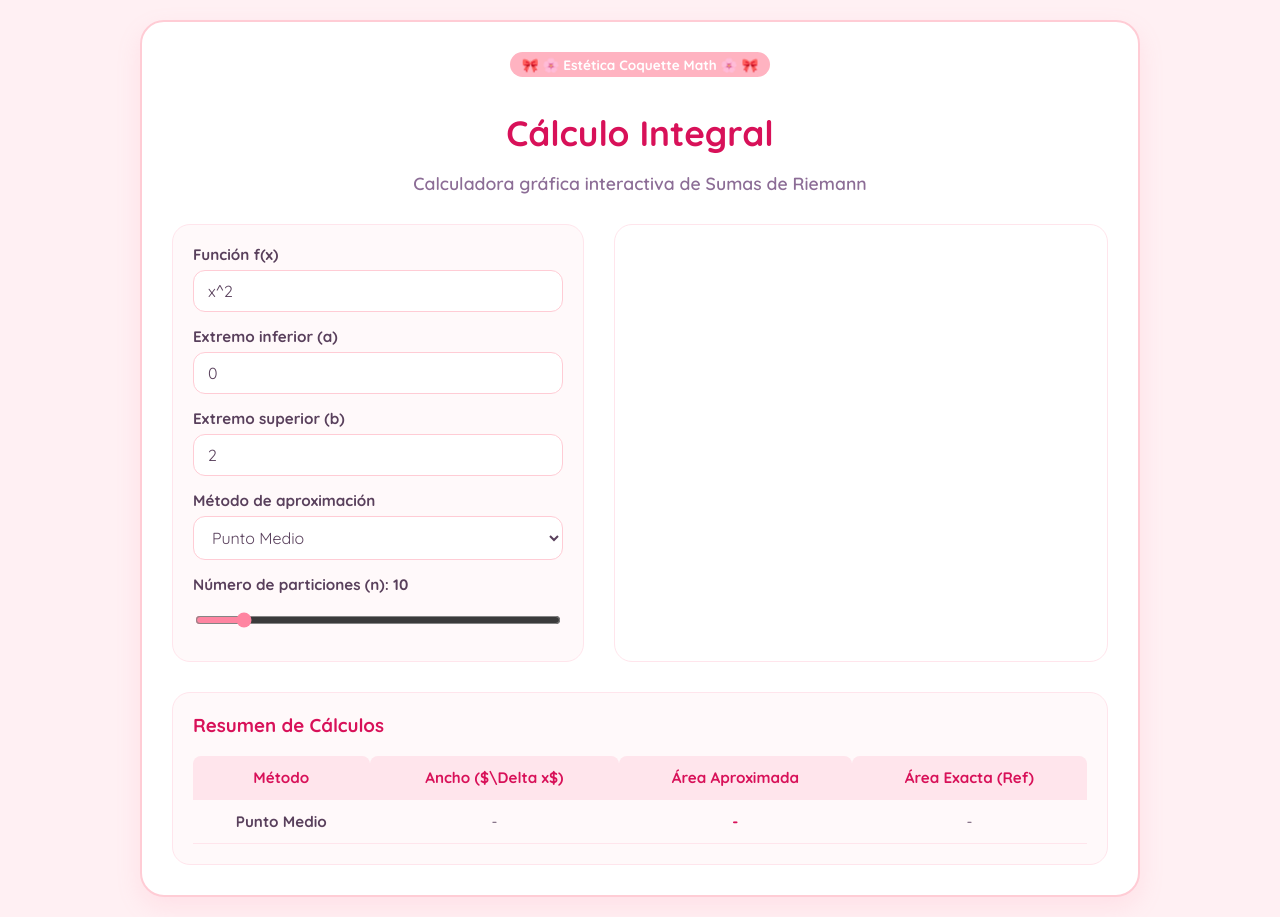
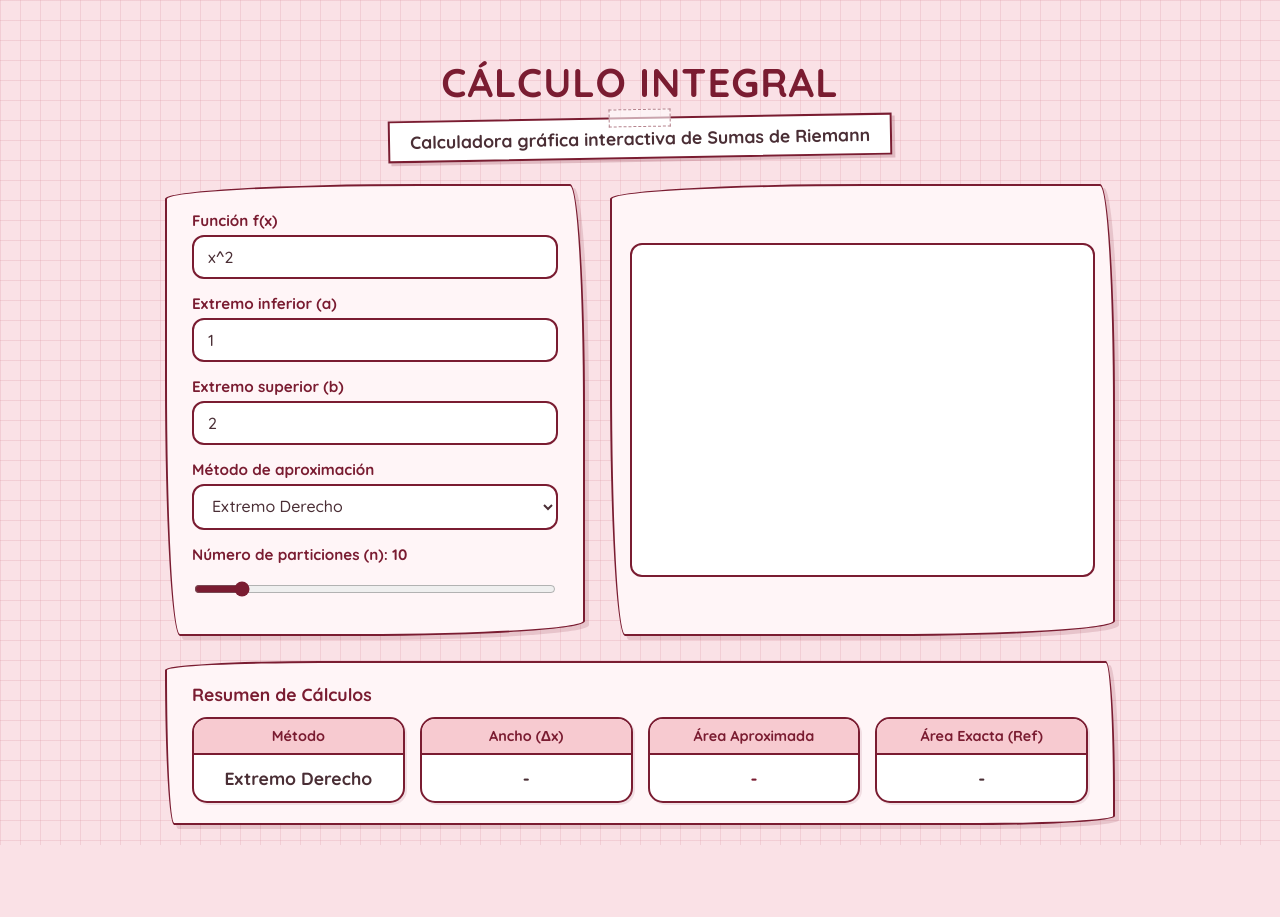
Before and after one commit to yoselinlidia-byte/Calculadora-gr-fica-de-Sumas-de-Riemann, a plain HTML site: page index.html in a window 1280 px wide. After the commit the page ends 845 px from the top, so only its background shows below. Drawn offline with nearby package versions, Linux system fonts and the light colour scheme.

Commit message:
Update index.html

```diff
--- a/index.html
+++ b/index.html
@@ -3,29 +3,32 @@
 <head>
     <meta charset="UTF-8">
     <meta name="viewport" content="width=device-width, initial-scale=1.0">
-    <title>Calculadora de Sumas de Riemann 🎀 Coquette</title>
+    <title>Cálculo Integral - Sumas de Riemann</title>
     <!-- Chart.js para la gráfica interactiva -->
     <script src="https://cdn.jsdelivr.net/npm/chart.js"></script>
     <!-- Math.js para evaluar funciones de forma segura -->
     <script src="https://cdnjs.cloudflare.com/ajax/libs/mathjs/11.8.0/math.js"></script>
-    <!-- Fuentes bonitas de Google Fonts -->
-    <link href="https://fonts.googleapis.com/css2?family=Quicksand:wght@400;600;700&display=swap" rel="stylesheet">
+    <!-- Fuentes estilo escrito a mano y limpias -->
+    <link href="https://fonts.googleapis.com/css2?family=Quicksand:wght@500;700&display=swap" rel="stylesheet">
 
     <style>
         :root {
-            --bg-color: #fff0f3;
-            --card-bg: #ffffff;
-            --primary-color: #ffb3c1;
-            --secondary-color: #ff85a1;
-            --accent-color: #d81159;
-            --text-color: #59405c;
-            --input-border: #ffccd5;
-            --shadow: 0 10px 25px rgba(255, 131, 161, 0.15);
+            --bg-grid: #f3d6dc;
+            --main-title: #7a1c31;
+            --card-bg: #fff5f7;
+            --border-sketch: #7a1c31;
+            --text-color: #4a2e35;
+            --accent-pink: #e2879c;
         }
 
         body {
             font-family: 'Quicksand', sans-serif;
-            background-color: var(--bg-color);
+            background-color: #fae1e6;
+            /* Fondo cuadriculado estilo libreta */
+            background-image:
+                linear-gradient(to right, rgba(222, 160, 172, 0.3) 1px, transparent 1px),
+                linear-gradient(to bottom, rgba(222, 160, 172, 0.3) 1px, transparent 1px);
+            background-size: 20px 20px;
             color: var(--text-color);
             margin: 0;
             padding: 20px;
@@ -36,36 +39,58 @@
 
         .container {
             width: 100%;
-            max-width: 1000px;
-            background: var(--card-bg);
-            border-radius: 24px;
-            box-shadow: var(--shadow);
-            padding: 30px;
-            box-sizing: border-box;
-            border: 2px solid #ffccd5;
+            max-width: 950px;
+            display: flex;
+            flex-direction: column;
+            gap: 25px;
         }
 
         header {
             text-align: center;
-            margin-bottom: 30px;
+            position: relative;
+            margin-top: 10px;
         }
 
         h1 {
-            color: var(--accent-color);
-            font-size: 2.2rem;
+            color: var(--main-title);
+            font-size: 2.5rem;
+            font-weight: 700;
+            letter-spacing: 1px;
             margin-bottom: 5px;
+            text-transform: uppercase;
         }
 
-        header p {
-            color: #8c6d96;
+        /* Efecto de nota adhesiva con cinta en el subtítulo */
+        .tape-banner {
+            display: inline-block;
+            background: #ffffff;
+            border: 2px solid var(--border-sketch);
+            padding: 8px 20px;
+            font-weight: 700;
             font-size: 1.1rem;
-            font-weight: 600;
+            color: var(--text-color);
+            box-shadow: 3px 3px 0px rgba(122, 28, 49, 0.2);
+            position: relative;
+            transform: rotate(-1deg);
+            margin-top: 5px;
+        }
+
+        .tape-banner::before {
+            content: "";
+            position: absolute;
+            top: -10px;
+            left: 50%;
+            transform: translateX(-50%);
+            width: 60px;
+            height: 16px;
+            background-color: rgba(255, 255, 255, 0.6);
+            border: 1px dashed #b5838d;
         }
 
         .main-grid {
             display: grid;
             grid-template-columns: 1fr 1.2fr;
-            gap: 30px;
+            gap: 25px;
         }
 
         @media (max-width: 768px) {
@@ -74,11 +99,13 @@
             }
         }
 
-        .controls-panel {
-            background-color: #fff9fa;
-            padding: 20px;
-            border-radius: 18px;
-            border: 1px solid #ffe5ec;
+        /* Tarjetas estilo libreta con borde dibujado */
+        .sketch-card {
+            background-color: var(--card-bg);
+            border: 2.5px solid var(--border-sketch);
+            border-radius: 255px 15px 225px 15px/15px 225px 15px 255px; /* Bordes irregulares orgánicos estilo libreta */
+            padding: 25px;
+            box-shadow: 4px 4px 0px rgba(122, 28, 49, 0.15);
             display: flex;
             flex-direction: column;
             gap: 15px;
@@ -87,99 +114,89 @@
         .control-group {
             display: flex;
             flex-direction: column;
-            gap: 6px;
+            gap: 5px;
         }
 
         label {
             font-weight: 700;
             font-size: 0.95rem;
-            color: var(--text-color);
+            color: var(--main-title);
         }
 
         input, select {
             padding: 10px 14px;
             border-radius: 12px;
-            border: 1px solid var(--input-border);
-            background-color: #fff;
+            border: 2px solid var(--border-sketch);
+            background-color: #ffffff;
             font-family: 'Quicksand', sans-serif;
             font-size: 1rem;
             color: var(--text-color);
             outline: none;
-            transition: all 0.3s ease;
-        }
-
-        input:focus, select:focus {
-            border-color: var(--secondary-color);
-            box-shadow: 0 0 8px rgba(255, 133, 161, 0.3);
-        }
-
-        .slider-container {
-            display: flex;
-            flex-direction: column;
-            gap: 5px;
         }
 
         input[type="range"] {
-            accent-color: var(--secondary-color);
+            accent-color: var(--main-title);
             cursor: pointer;
+            border: none;
+            background: transparent;
         }
 
-        .chart-panel {
-            background: #fff;
-            border-radius: 18px;
-            padding: 15px;
-            border: 1px solid #ffe5ec;
-            display: flex;
-            flex-direction: column;
-            justify-content: center;
-            align-items: center;
+        .chart-container {
             position: relative;
-            min-height: 400px;
+            width: 100%;
+            height: 320px;
+            background: #ffffff;
+            border: 2px solid var(--border-sketch);
+            border-radius: 12px;
+            padding: 5px;
         }
 
-        canvas {
-            width: 100% !important;
-            height: auto !important;
-            max-height: 450px;
+        /* Sección de Resultados Estilo Cuadros Separados */
+        .results-container {
+            background-color: var(--card-bg);
+            border: 2.5px solid var(--border-sketch);
+            border-radius: 255px 15px 225px 15px/15px 225px 15px 255px;
+            padding: 20px 25px;
+            box-shadow: 4px 4px 0px rgba(122, 28, 49, 0.15);
         }
 
-        .results-section {
-            margin-top: 30px;
-            background: #fff9fa;
-            border-radius: 18px;
-            padding: 20px;
-            border: 1px solid #ffe5ec;
+        .results-title {
+            color: var(--main-title);
+            font-weight: 700;
+            font-size: 1.1rem;
+            margin-bottom: 12px;
+            margin-top: 0;
         }
 
-        .results-table {
-            width: 100%;
-            border-collapse: collapse;
-            margin-top: 10px;
-            text-align: center;
+        .results-grid {
+            display: grid;
+            grid-template-columns: repeat(auto-fit, minmax(180px, 1fr));
+            gap: 15px;
         }
 
-        .results-table th, .results-table td {
-            padding: 12px;
-            border-bottom: 1px solid #ffe5ec;
-            font-size: 0.95rem;
+        .result-box {
+            background: #ffffff;
+            border: 2px solid var(--border-sketch);
+            border-radius: 15px;
+            text-align: center;
+            overflow: hidden;
+            box-shadow: 2px 2px 0px rgba(122, 28, 49, 0.1);
         }
 
-        .results-table th {
-            color: var(--accent-color);
+        .result-box-header {
+            background-color: #f7cad0;
+            color: var(--main-title);
             font-weight: 700;
-            background-color: #ffe5ec;
-            border-radius: 8px 8px 0 0;
+            font-size: 0.9rem;
+            padding: 8px;
+            border-bottom: 2px solid var(--border-sketch);
         }
 
-        .ribbon-tag {
-            display: inline-block;
-            background: var(--primary-color);
-            color: #fff;
-            padding: 4px 12px;
-            border-radius: 20px;
-            font-size: 0.85rem;
+        .result-box-body {
+            padding: 12px;
             font-weight: 700;
-            margin-bottom: 10px;
+            font-size: 1.1rem;
+            color: var(--text-color);
         }
     </style>
 </head>
@@ -187,14 +204,15 @@
 
     <div class="container">
         <header>
-            <span class="ribbon-tag">🎀 🌸 Estética Coquette Math 🌸 🎀</span>
             <h1>Cálculo Integral</h1>
-            <p>Calculadora gráfica interactiva de Sumas de Riemann</p>
+            <div class="tape-banner">
+                Calculadora gráfica interactiva de Sumas de Riemann
+            </div>
         </header>
 
         <div class="main-grid">
-            <!-- Panel de Controles -->
-            <div class="controls-panel">
+            <!-- Panel de Controles (Estilo Libreta) -->
+            <div class="sketch-card">
                 <div class="control-group">
                     <label for="functionInput">Función f(x)</label>
                     <input type="text" id="functionInput" value="x^2">
@@ -202,7 +220,7 @@
 
                 <div class="control-group">
                     <label for="aInput">Extremo inferior (a)</label>
-                    <input type="number" id="aInput" value="0" step="0.1">
+                    <input type="number" id="aInput" value="1" step="0.1">
                 </div>
 
                 <div class="control-group">
@@ -213,45 +231,47 @@
                 <div class="control-group">
                     <label for="methodSelect">Método de aproximación</label>
                     <select id="methodSelect">
+                        <option value="right">Extremo Derecho</option>
+                        <option value="left">Extremo Izquierdo</option>
                         <option value="midpoint">Punto Medio</option>
-                        <option value="left">Extremo Izquierdo</option>
-                        <option value="right">Extremo Derecho</option>
                     </select>
                 </div>
 
-                <div class="control-group slider-container">
+                <div class="control-group">
                     <label for="nSlider">Número de particiones (n): <span id="nValue">10</span></label>
                     <input type="range" id="nSlider" min="2" max="100" value="10">
                 </div>
             </div>
 
-            <!-- Panel de Gráfica -->
-            <div class="chart-panel">
-                <canvas id="riemannChart"></canvas>
+            <!-- Panel de Gráfica (Estilo Apunte) -->
+            <div class="sketch-card" style="align-items: center; justify-content: center;">
+                <div class="chart-container">
+                    <canvas id="riemannChart"></canvas>
+                </div>
             </div>
         </div>
 
-        <!-- Tabla de Resultados -->
-        <div class="results-section">
-            <h3 style="margin-top: 0; color: var(--accent-color);">Resumen de Cálculos</h3>
-            <table class="results-table">
-                <thead>
-                    <tr>
-                        <th>Método</th>
-                        <th>Ancho ($\Delta x$)</th>
-                        <th>Área Aproximada</th>
-                        <th>Área Exacta (Ref)</th>
-                    </tr>
-                </thead>
-                <tbody>
-                    <tr>
-                        <td id="resMethod" style="font-weight: 650;">Punto Medio</td>
-                        <td id="resDelta">-</td>
-                        <td id="resApprox" style="color: var(--accent-color); font-weight: 700;">-</td>
-                        <td id="resExact">-</td>
-                    </tr>
-                </tbody>
-            </table>
+        <!-- Sección de Resumen de Cálculos (Cuadros separados estilo imagen) -->
+        <div class="results-container">
+            <h3 class="results-title">Resumen de Cálculos</h3>
+            <div class="results-grid">
+                <div class="result-box">
+                    <div class="result-box-header">Método</div>
+                    <div class="result-box-body" id="resMethod">Extremo Derecho</div>
+                </div>
+                <div class="result-box">
+                    <div class="result-box-header">Ancho (Δx)</div>
+                    <div class="result-box-body" id="resDelta">-</div>
+                </div>
+                <div class="result-box">
+                    <div class="result-box-header">Área Aproximada</div>
+                    <div class="result-box-body" id="resApprox" style="color: var(--main-title);">-</div>
+                </div>
+                <div class="result-box">
+                    <div class="result-box-header">Área Exacta (Ref)</div>
+                    <div class="result-box-body" id="resExact">-</div>
+                </div>
+            </div>
         </div>
     </div>
 
@@ -275,12 +295,10 @@
 
                 const dx = (b - a) / n;
                 let approxArea = 0;
-                let rectData = [];
                 let labels = [];
                 let curveData = [];
 
-                // Generar puntos para la curva continua
-                const steps = 200;
+                const steps = 150;
                 const stepSize = (b - a) / steps;
                 for (let i = 0; i <= steps; i++) {
                     let xVal = a + i * stepSize;
@@ -288,49 +306,31 @@
                     curveData.push(f(xVal));
                 }
 
-                // Cálculo de rectángulos según el método
                 for (let i = 0; i < n; i++) {
                     let x0 = a + i * dx;
                     let x1 = a + (i + 1) * dx;
-                    let sampleX;
-
-                    if (method === 'left') {
-                        sampleX = x0;
-                    } else if (method === 'right') {
-                        sampleX = x1;
-                    } else { // midpoint
-                        sampleX = (x0 + x1) / 2;
-                    }
-
+                    let sampleX = method === 'left' ? x0 : (method === 'right' ? x1 : (x0 + x1) / 2);
                     let height = f(sampleX);
                     approxArea += height * dx;
                 }
 
-                // Construir datos de barras para Chart.js
-                // Para alinear las barras con la curva, creamos un arreglo del tamaño de la curva
                 let barData = new Array(labels.length).fill(null);
-
-                // Mapear los rectángulos a los puntos más cercanos del gráfico
                 for (let i = 0; i < n; i++) {
                     let x0 = a + i * dx;
                     let x1 = a + (i + 1) * dx;
                     let sampleX = method === 'left' ? x0 : (method === 'right' ? x1 : (x0 + x1) / 2);
                     let height = f(sampleX);
 
-                    // Encontrar índice más cercano
                     let index = Math.round(((sampleX - a) / (b - a)) * steps);
                     if (index >= 0 && index < barData.length) {
                         barData[index] = height;
                     }
                 }
 
-                // Actualizar tabla
-                document.getElementById('resMethod').innerText = method === 'left' ? 'Extremo Izquierdo' : (method === 'right' ? 'Extremo Derecho' : 'Punto Medio');
+                document.getElementById('resMethod').innerText = method === 'left' ? 'Extremo Izq.' : (method === 'right' ? 'Extremo Der.' : 'Punto Medio');
                 document.getElementById('resDelta').innerText = dx.toFixed(4);
                 document.getElementById('resApprox').innerText = approxArea.toFixed(4);
-
-                // Intentar calcular integral analítica aproximada para referencia visual
-                document.getElementById('resExact').innerText = "Dinámica";
+                document.getElementById('resExact').innerText = "Integración";
 
                 updateChart(labels, curveData, barData);
 
@@ -354,18 +354,18 @@
                         {
                             label: 'f(x)',
                             data: curveData,
-                            borderColor: '#d81159',
+                            borderColor: '#7a1c31',
                             borderWidth: 3,
                             pointRadius: 0,
                             tension: 0.1,
                             fill: false
                         },
                         {
-                            label: 'Rectángulos de Riemann',
+                            label: 'Rectángulos',
                             data: barData,
                             type: 'bar',
-                            backgroundColor: 'rgba(255, 179, 193, 0.65)',
-                            borderColor: '#ff85a1',
+                            backgroundColor: 'rgba(226, 135, 156, 0.55)',
+                            borderColor: '#7a1c31',
                             borderWidth: 1,
                             barPercentage: 1.0,
                             categoryPercentage: 1.0
@@ -377,31 +377,29 @@
                     maintainAspectRatio: false,
                     scales: {
                         x: {
-                            grid: { color: '#ffe5ec' },
-                            ticks: { font: { family: 'Quicksand' } }
+                            grid: { color: 'rgba(122, 28, 49, 0.1)' },
+                            ticks: { font: { family: 'Quicksand' }, color: '#4a2e35' }
                         },
                         y: {
-                            grid: { color: '#ffe5ec' },
-                            ticks: { font: { family: 'Quicksand' } }
+                            grid: { color: 'rgba(122, 28, 49, 0.1)' },
+                            ticks: { font: { family: 'Quicksand' }, color: '#4a2e35' }
                         }
                     },
                     plugins: {
                         legend: {
-                            labels: { font: { family: 'Quicksand', weight: 'bold' } }
+                            labels: { font: { family: 'Quicksand', weight: 'bold' }, color: '#4a2e35' }
                         }
                     }
                 }
             });
         }
 
-        // Eventos para actualizar en tiempo real
         document.getElementById('functionInput').addEventListener('input', calculateRiemann);
         document.getElementById('aInput').addEventListener('input', calculateRiemann);
         document.getElementById('bInput').addEventListener('input', calculateRiemann);
         document.getElementById('nSlider').addEventListener('input', calculateRiemann);
         document.getElementById('methodSelect').addEventListener('change', calculateRiemann);
 
-        // Cargar al iniciar
         window.onload = calculateRiemann;
     </script>
 </body>
```
